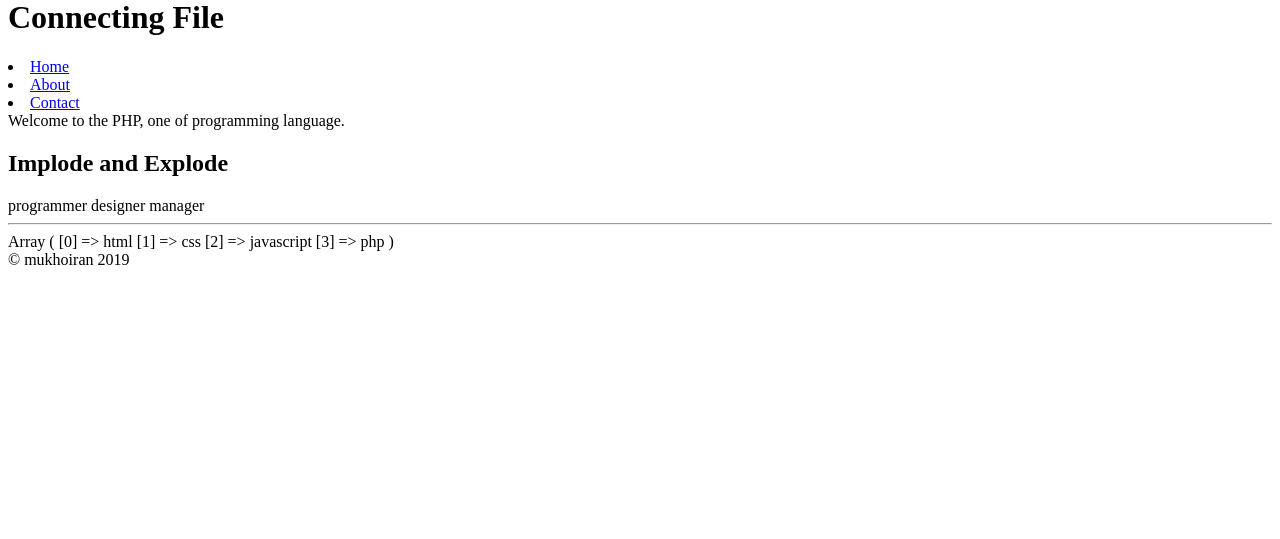
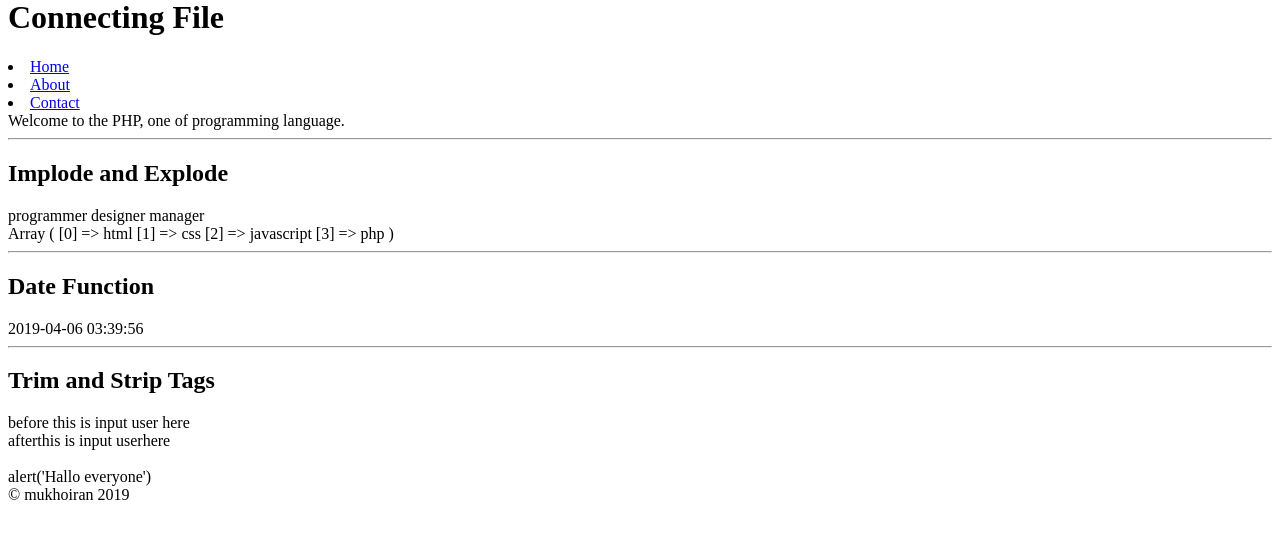
Before and after one commit to mukhoiran/php-function, a PHP site: page / in a window 1280 px wide. Shown: the part 22-561 px from the top of the page. Run offline with PHP 8.4, Linux system fonts and the light colour scheme.

Commit message:
trim and strip tags

```diff
--- a/index.php
+++ b/index.php
@@ -13,6 +13,7 @@
       Welcome to the PHP, one of programming language.
     </main>
 
+    <hr>
     <h2>Implode and Explode</h2>
 
     <?php
@@ -21,7 +22,7 @@
       $jobs = ["programmer","designer","manager"];
       echo implode(" ",$jobs);
 
-      echo "<hr>";
+      echo "<br>";
 
       //explode(separator,string) -> convert string to array
       $study = "html css javascript php";
@@ -29,4 +30,29 @@
       // print_r(explode(" ",$study, 2)); --> limit array
     ?>
 
+    <hr>
+    <h2>Date Function</h2>
+
+    <?php
+      echo date('Y-m-d h:i:s');
+     ?>
+
+     <hr>
+     <h2>Trim and Strip Tags</h2>
+     <?php
+       //trim : remove space before and after
+        $text = " this is input user ";
+        echo "before".$text."here";
+        echo "<br>";
+        echo "after".trim($text)."here";
+        echo "<br><br>";
+
+        //strip_tags : remove tag on input
+        $text2 = "<script>alert('Hallo everyone')</script>";
+        $text3 = "<b>Hallo everyone</b>";
+        echo strip_tags($text2);
+        // echo strip_tags($text2, '<b>'); --> allow tag <b>
+
+     ?>
+
 <?php include('footer.php'); ?>
```
